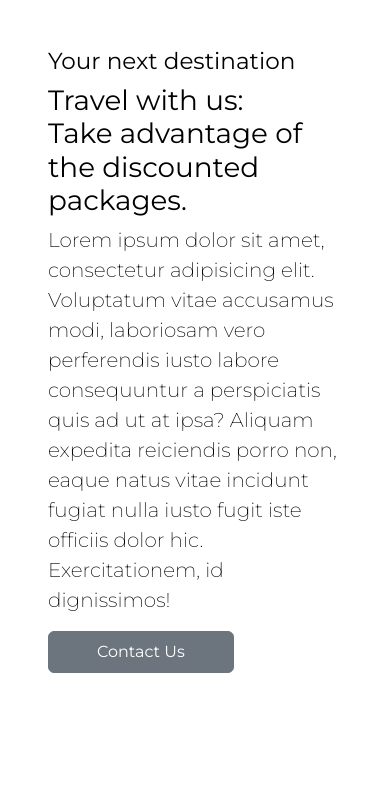
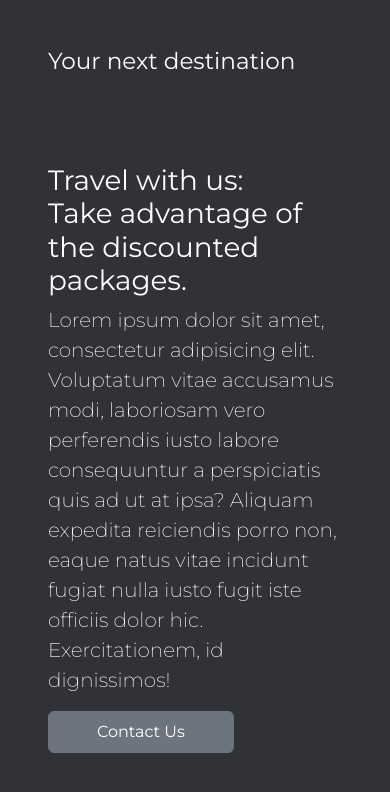
Before and after one commit to pablosnhz/landing-page-08, a plain HTML site: page index.html in a window 390 px wide. Drawn offline with nearby package versions, Linux system fonts and the light colour scheme; a web font is replaced by a local one.

Commit message:
showcase

```diff
--- a/style.css
+++ b/style.css
@@ -8,6 +8,23 @@
 }
 
 .bg-primary {
-    background-color: #fff !important;
+    background: #fff !important;
     font-family: Montserrat, sans-serif;
 }
+
+.pb-6 {
+    padding-bottom: 200px;
+}
+
+@media (max-width: 768px) {
+    .pb-6{
+        padding-bottom: 80px;
+    }
+    .text-black {
+        color: #fff !important;
+    }
+    .bg-primary {
+        background: #303237 !important;
+    }
+
+}
```
Also changed, not shown: index.html (+2 -0 lines).
